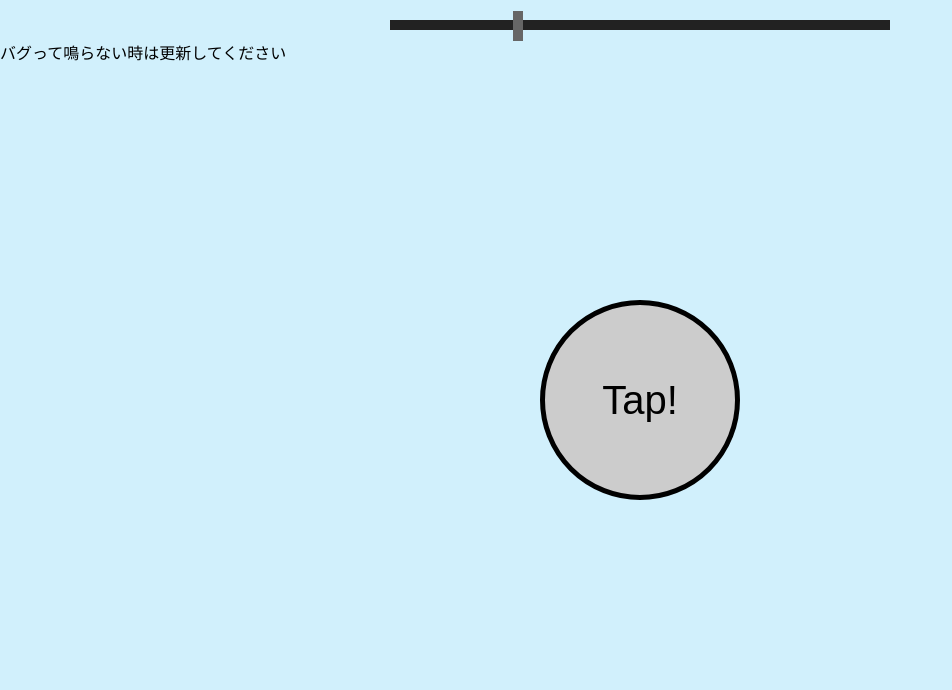
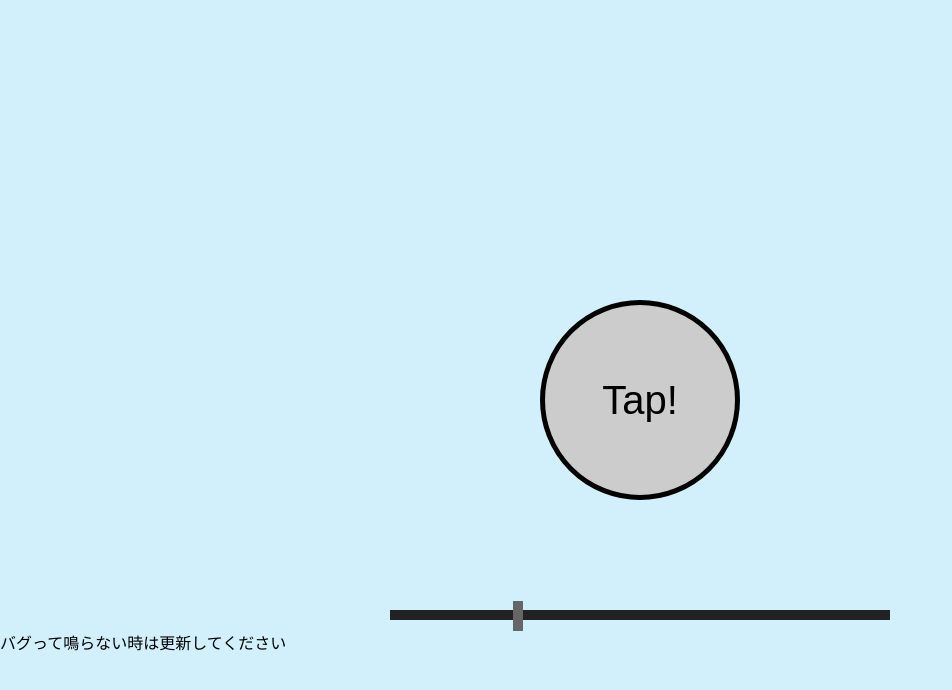
Before and after one commit to rm08K/Sotusei, a Nuxt app: page /SmartCoil in a window 1280 px wide. Shown: the top 690 px of the page, without its empty margins (0-952 px from the left). Built offline with nearby package versions, Linux system fonts and the light colour scheme.

Commit message:
🛠スライドバーの表示位置を調整

```diff
--- a/pages/SmartCoil.vue
+++ b/pages/SmartCoil.vue
@@ -1,5 +1,5 @@
 <template>
-  <div class="smartcoilContainer">
+  <div id="smartcoilContainer" class="smartcoilContainer">
     <button id="smartCoil-button">Tap!</button>
     <div class="sliderPannel">
       <input
@@ -49,8 +49,9 @@ body {
   width: 100%;
   max-width: 500px;
   margin: auto;
-  padding-top: 10px;
+  padding-top: 600px;
 }
+
 .slider {
   width: 100%;
 }
@@ -162,6 +163,8 @@ export default {
         let flg = false
         let count = 0
         let target = document.getElementById('smartCoil-target')
+        let vh = window.innerHeight;
+        document.getElementById('smartcoilContainer').style.height = vh+'px';
         let cookies = document.cookie
         let cookiesArray = cookies.split(';')
         for (var c of cookiesArray) {
@@ -186,7 +189,7 @@ export default {
                     let cArray = c.split('=')
                     if (cArray[0] == 'flg') {
                       console.log('ready')
-                      target.innerHTML = '♪'
+                      button.innerHTML = '♪'
                     } else {
                       document.cookie = 'flg=1;max-age=5'
                       location.reload()
```
